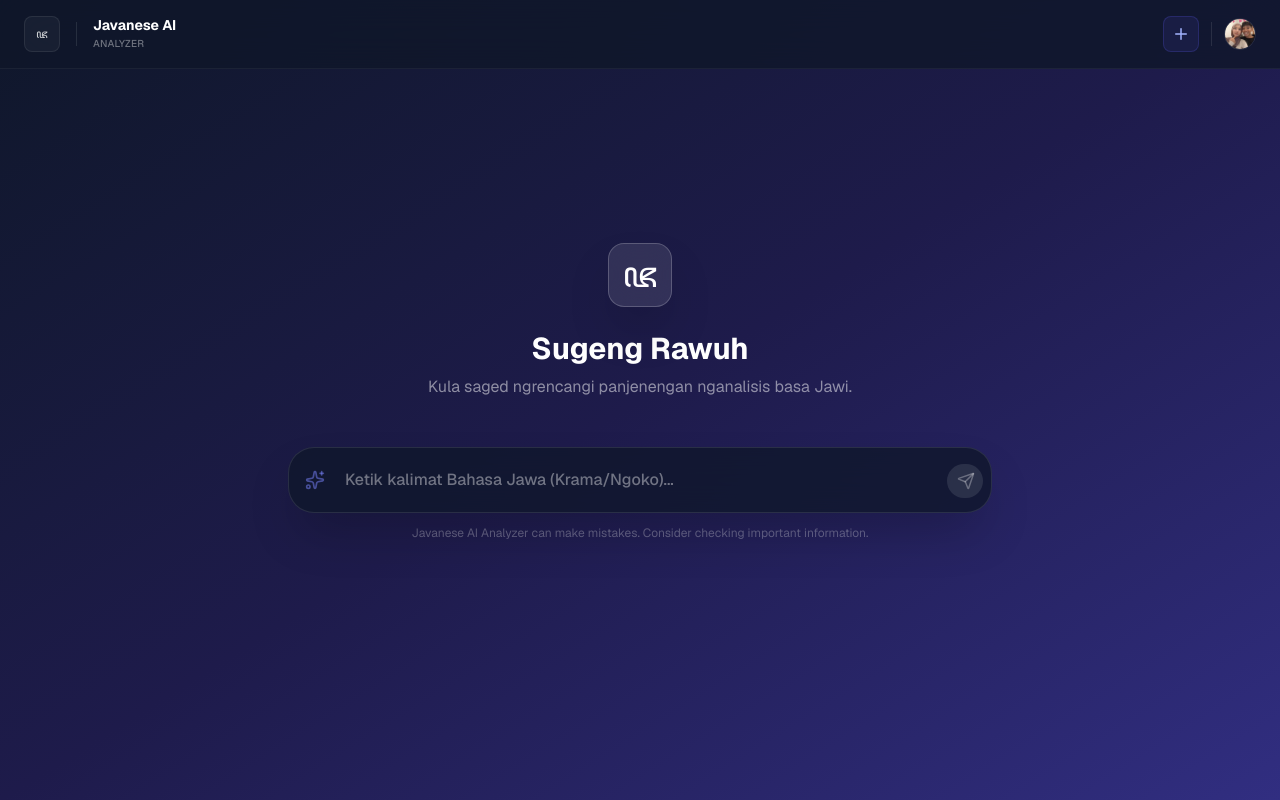
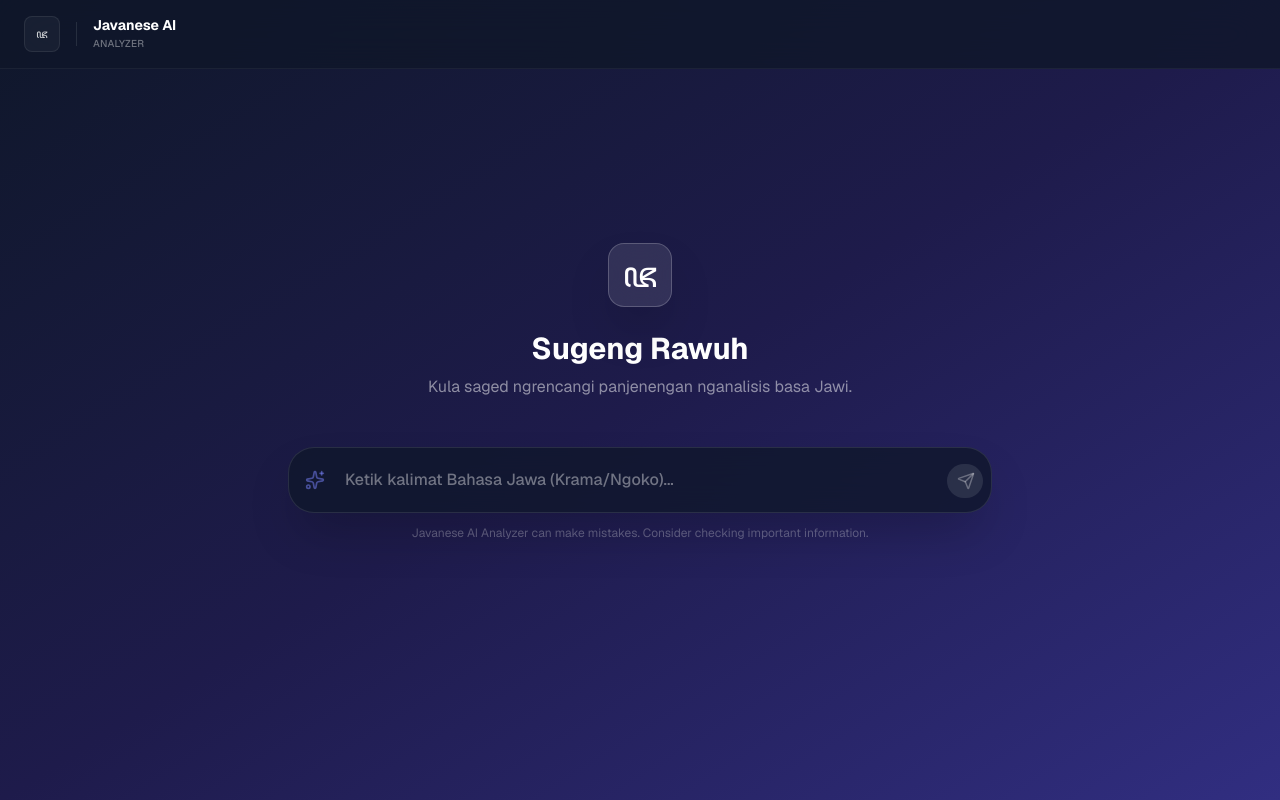
Before and after one commit to LearnWithSuryaa/analyzer-app, a Next.js app: page /analyze in a window 1280 px wide. Built offline with nearby package versions, Linux system fonts and the light colour scheme.

Commit message:
style: remove right-side actions from analyzer navbar for minimalist look

```diff
--- a/app/components/Navbar.tsx
+++ b/app/components/Navbar.tsx
@@ -40,23 +40,8 @@ export default function Navbar() {
             </div>
           </div>
 
-          <div className="flex items-center gap-3">
-            <button
-              className="p-2 rounded-lg bg-indigo-500/10 text-indigo-300 hover:bg-indigo-500/20 transition-colors border border-indigo-500/20"
-              title="New Analysis"
-              onClick={() => window.location.reload()}
-            >
-              <Plus size={18} />
-            </button>
-            <div className="h-6 w-px bg-white/10" />
-            <div className="w-8 h-8 rounded-full border border-white/10 overflow-hidden ring-2 ring-transparent hover:ring-indigo-500/50 transition-all cursor-pointer">
-              <img
-                src="/avatar.jpeg"
-                alt="User"
-                className="w-full h-full object-cover"
-              />
-            </div>
-          </div>
+          {/* Right side hidden to match exact user request (Minimalist) */}
+          <div />
         </div>
       </nav>
     );
```
